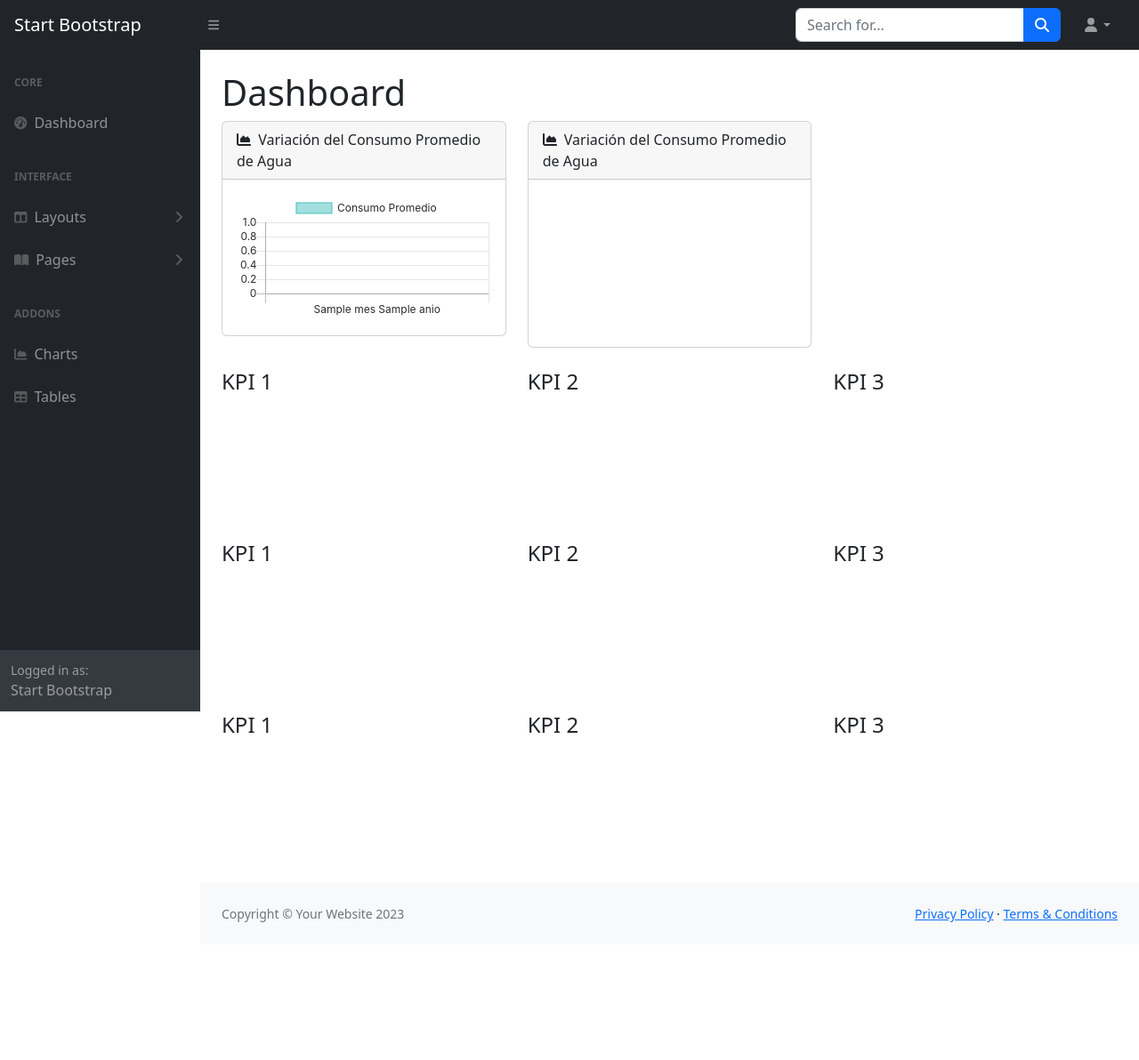
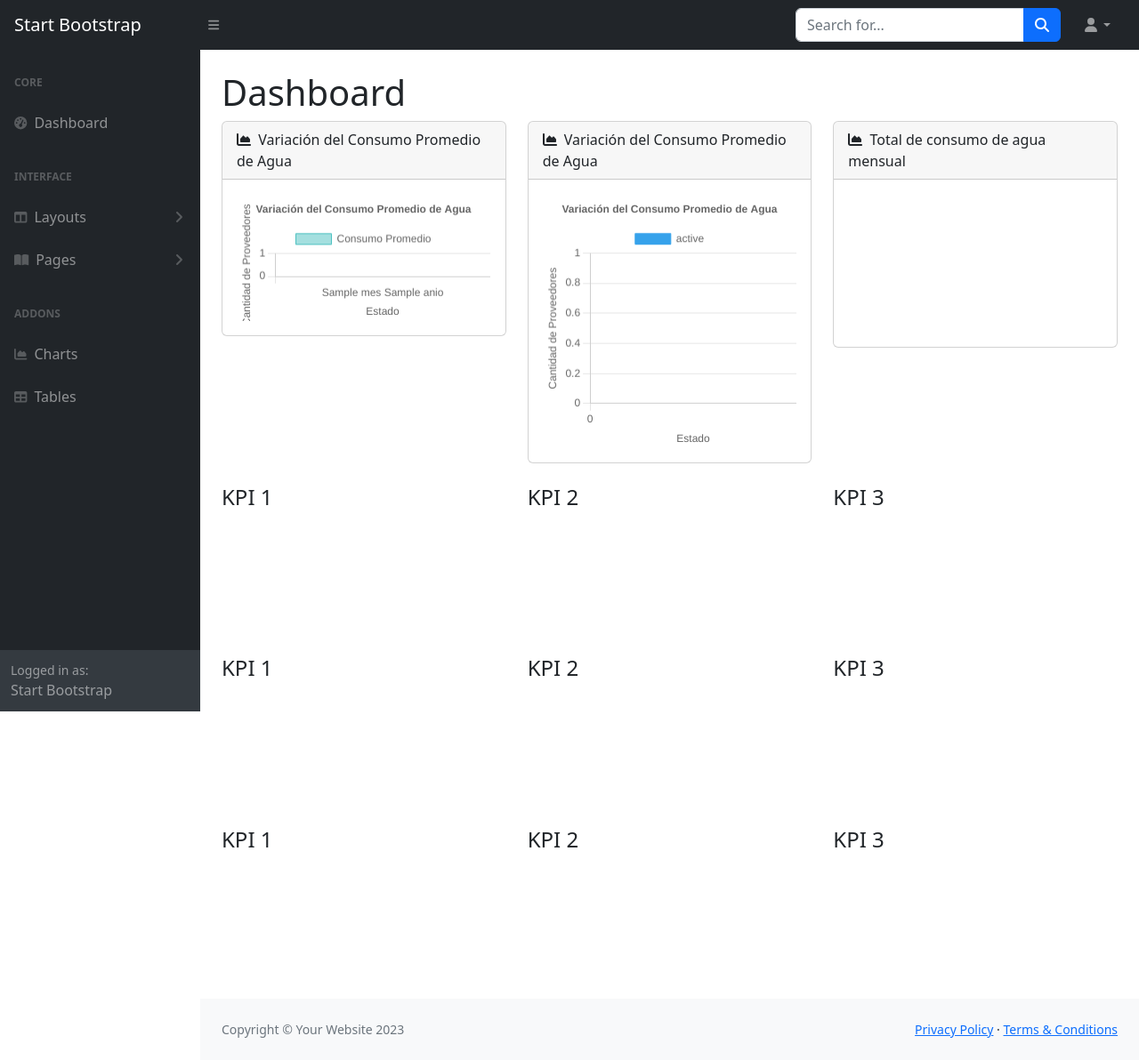
Before and after one commit to RomelAnte/yaku, a Django app: template Aplicaciones/home/templates/dashboards.html in a window 1280 px wide. Shown: the whole page at 89% size. Before the commit the page ends 1037 px from the top, so only its background shows below. Run offline with Django 4.2, Linux system fonts and the light colour scheme; the template is opened without the code that fills it: most values are stand-ins (such as "Sample title", 1, 10 or a date in 2020); a map, chart or similar area stays blank; some libraries are stand-ins or nearby versions.

Commit message:
Add total water consumption chart and utility function; update dashboards template and view context

```diff
--- a/Aplicaciones/home/templates/dashboards.html
+++ b/Aplicaciones/home/templates/dashboards.html
@@ -19,6 +19,15 @@
                     Variación del Consumo Promedio de Agua
                 </div>
                 <div class="card-body"><canvas id="estado_lectura"></canvas></div>
+            </div>
+        </div>
+        <div class="col-md-4">
+            <div class="card mb-4">
+                <div class="card-header">
+                    <i class="fas fa-chart-area me-1"></i>
+                    Total de consumo de agua mensual
+                </div>
+                <div class="card-body"><canvas id="total_consumo"></canvas></div>
             </div>
         </div>
     </div>
@@ -123,4 +132,59 @@
             }
         });
     </script>
+    <script>
+        var ctx = document.getElementById('estado_lectura').getContext('2d');
+
+        // Preparar los datos para Chart.js
+        var estado = [];
+        var cantidad = [];
+
+        {% for item in estado_lectura %}
+            estado.push("{{ item.estado_lec }}");
+            cantidad.push("{{ item.cantidad }}");
+        {% endfor %}
+
+
+        var myChart = new Chart(ctx, {
+            type: 'doughnut', // Tipo de gráfico de barras (pie,line,bar,radar)
+            data: {
+                title: 'Variación del Consumo Promedio de Agua',
+                labels: estado, // Etiquetas del eje X (ACTIVO / INACTIVO)
+                datasets: [{
+                    label: 'Consumo Promedio',
+                    data: cantidad,
+                    backgroundColor: ['#36a2eb','#ff6384'],
+                    borderColor: ['#36a2eb','#ff6384'],
+                    borderWidth: 1
+                }]
+            },
+            options: {
+                plugins: {
+                    title: {
+                        display: true,
+                        text: 'Variación del Consumo Promedio de Agua',
+                    }
+                },
+                responsive: true,
+                scales: {
+                    y: {
+                        beginAtZero: true,
+                        title: {
+                            display: true,
+                            text: 'Cantidad de Proveedores'
+                        }
+                    },
+                    x: {
+                        title: {
+                            display: true,
+                            text: 'Estado'
+                        }
+                    }
+                }
+            }
+        });
+    </script>
+    <script>
+
+    </script>
 {% endblock  %}
--- a/Aplicaciones/home/views.py
+++ b/Aplicaciones/home/views.py
@@ -1,5 +1,5 @@
 from django.shortcuts import render
-from .utils import promedio_consumo
+from .utils import promedio_consumo, estado_lectura, total_consumo_mensual
 
 # Create your views here.
 def home(request):
@@ -8,5 +8,7 @@
 def dashboards(request):
     context = {
         'consumo_mensual': promedio_consumo(),
+        'estado_lectura': estado_lectura(),
+        'total_consumos': total_consumo_mensual()
     }
     return render(request, 'dashboards.html', context)
--- a/Aplicaciones/templates/Plantilla.html
+++ b/Aplicaciones/templates/Plantilla.html
@@ -11,7 +11,7 @@
         <link href="https://cdn.jsdelivr.net/npm/simple-datatables@7.1.2/dist/style.min.css" rel="stylesheet" />
         <link href="{% static 'lib/admin-gh-pages/css/styles.css' %}" rel="stylesheet" />
         <script src="https://use.fontawesome.com/releases/v6.3.0/js/all.js" crossorigin="anonymous"></script>
-        <script src="https://cdnjs.cloudflare.com/ajax/libs/Chart.js/2.8.0/Chart.min.js" crossorigin="anonymous"></script>
+        <script src="https://cdn.jsdelivr.net/npm/chart.js"></script>
     </head>
     <body class="sb-nav-fixed">
         <nav class="sb-topnav navbar navbar-expand navbar-dark bg-dark">
```
Also changed, not shown: Aplicaciones/home/utils.py (+18 -0 lines).
